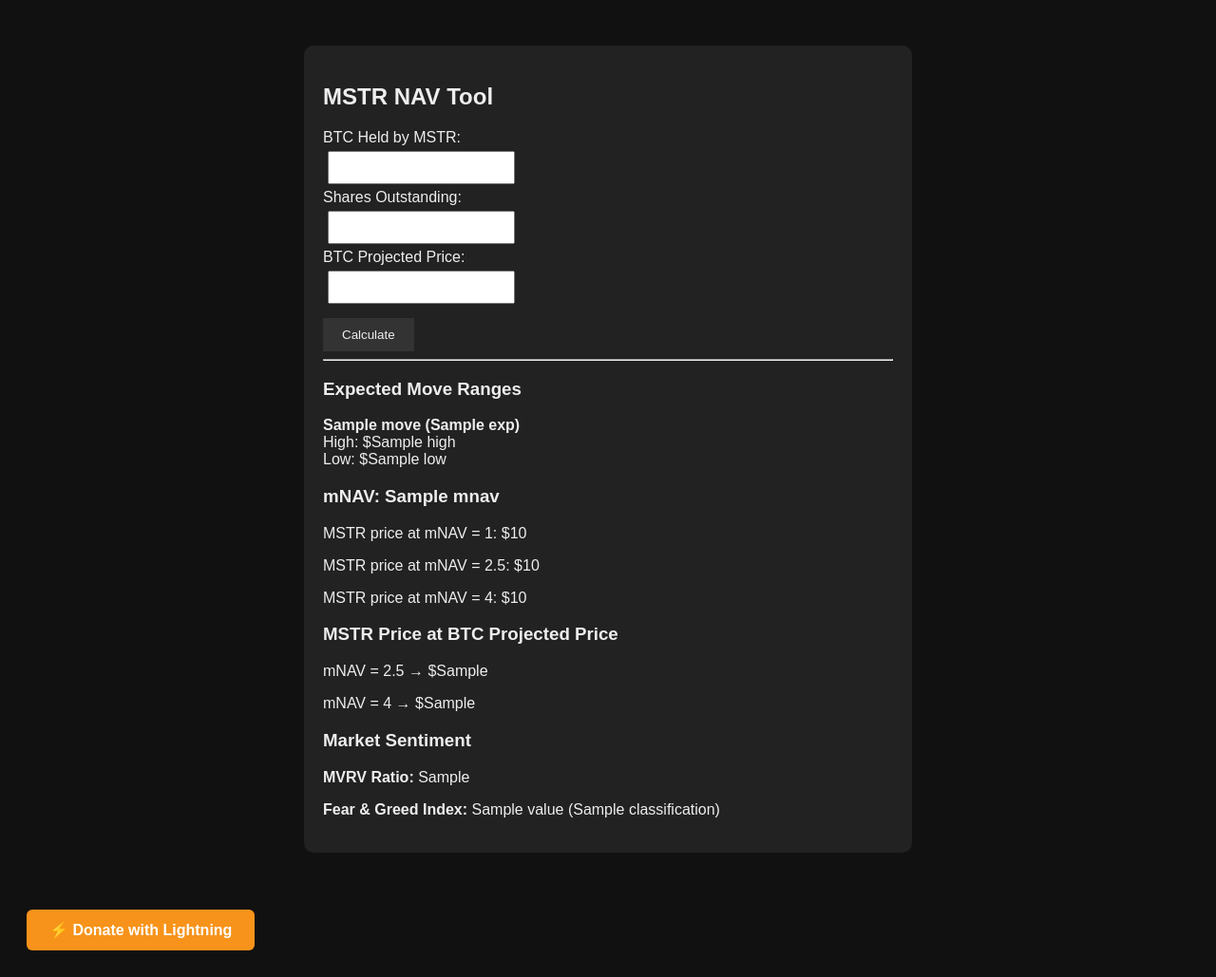
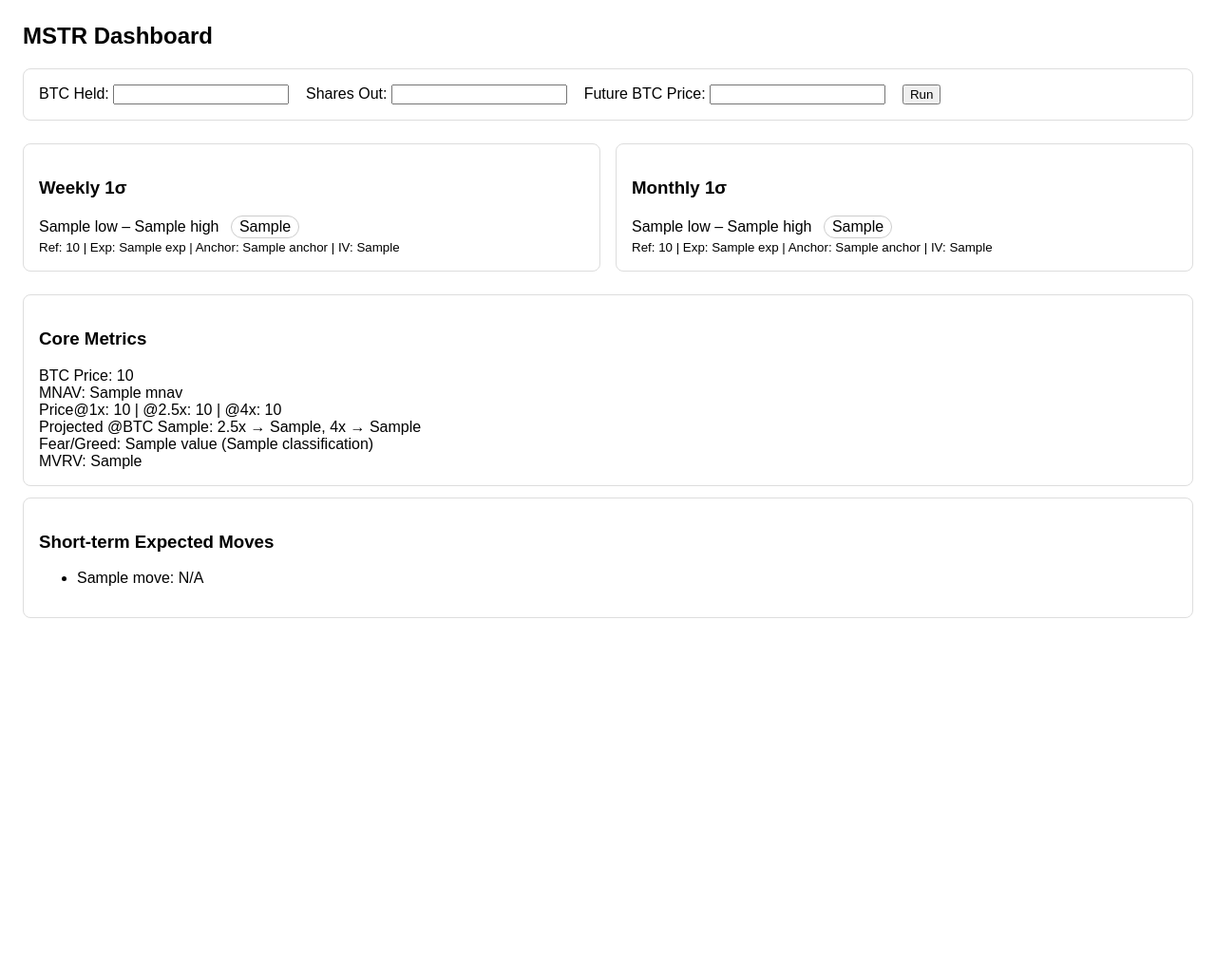
Before and after one commit to megbers84/mstr-range, a Flask app: template templates/index.html in a window 1280 px wide. Shown: the whole page at 95% size. After the commit the page ends 651 px from the top, so only its background shows below. Run offline with Flask 3, Linux system fonts and the light colour scheme; the template is opened without the code that fills it: most values are stand-ins (such as "Sample title", 1, 10 or a date in 2020).

Commit message:
Update index.html

```diff
--- a/templates/index.html
+++ b/templates/index.html
@@ -1,92 +1,95 @@
-<!DOCTYPE html>
-<html lang="en">
+<!doctype html>
+<html>
 <head>
-  <meta charset="UTF-8" />
-  <meta name="viewport" content="width=device-width, initial-scale=1.0" />
-  <title>MSTR NAV Tool</title>
+  <meta charset="utf-8">
+  <title>MSTR Monitor</title>
   <style>
-    body {
-      background-color: #111;
-      color: #eee;
-      font-family: Arial, sans-serif;
-      padding: 20px;
-    }
-    input {
-      padding: 8px;
-      margin: 5px;
-    }
-    button {
-      padding: 10px 20px;
-      margin-top: 10px;
-      background: #333;
-      color: #eee;
-      border: none;
-      cursor: pointer;
-    }
-    .box {
-      background: #222;
-      padding: 20px;
-      border-radius: 10px;
-      max-width: 600px;
-      margin: 20px auto;
-    }
+    body { font-family: Arial, sans-serif; margin: 24px; }
+    .card { border:1px solid #ddd; border-radius:8px; padding:16px; margin:12px 0; }
+    .row { display:flex; gap:16px; flex-wrap:wrap; }
+    .col { flex:1 1 280px; }
+    .pill { display:inline-block; padding:2px 8px; border-radius:999px; border:1px solid #ccc; margin-left:8px; }
   </style>
 </head>
 <body>
-  <div class="box">
-    <h2>MSTR NAV Tool</h2>
-    <form method="POST">
-      <div>
-        <label>BTC Held by MSTR:</label><br />
-        <input type="number" name="btc_held" value="{{ defaults.btc_held }}" />
+  <h2>MSTR Dashboard</h2>
+
+  <form method="POST" class="card">
+    <label>BTC Held:
+      <input type="number" name="btc_held" value="{{ defaults.btc_held }}" required>
+    </label>
+    &nbsp;&nbsp;
+    <label>Shares Out:
+      <input type="number" name="shares_out" value="{{ defaults.shares_out }}" required>
+    </label>
+    &nbsp;&nbsp;
+    <label>Future BTC Price:
+      <input type="number" name="btc_future" value="{{ defaults.btc_future }}" required>
+    </label>
+    &nbsp;&nbsp;
+    <button type="submit">Run</button>
+  </form>
+
+  {% if result %}
+    <div class="row">
+      <div class="col card">
+        <h3>Weekly 1σ</h3>
+        {% if result.weekly_range %}
+          <div>
+            {{ result.weekly_range.low }} – {{ result.weekly_range.high }}
+            <span class="pill">{{ result.weekly_signal }}</span>
+          </div>
+          <small>
+            Ref: {{ result.weekly_range.ref_price }} |
+            Exp: {{ result.weekly_range.exp }} |
+            Anchor: {{ result.weekly_range.anchor }} |
+            IV: {{ result.weekly_range.iv }}
+          </small>
+        {% else %}
+          <small>Not available.</small>
+        {% endif %}
       </div>
-      <div>
-        <label>Shares Outstanding:</label><br />
-        <input type="number" name="shares_out" value="{{ defaults.shares_out }}" />
+
+      <div class="col card">
+        <h3>Monthly 1σ</h3>
+        {% if result.monthly_range %}
+          <div>
+            {{ result.monthly_range.low }} – {{ result.monthly_range.high }}
+            <span class="pill">{{ result.monthly_signal }}</span>
+          </div>
+          <small>
+            Ref: {{ result.monthly_range.ref_price }} |
+            Exp: {{ result.monthly_range.exp }} |
+            Anchor: {{ result.monthly_range.anchor }} |
+            IV: {{ result.monthly_range.iv }}
+          </small>
+        {% else %}
+          <small>Not available.</small>
+        {% endif %}
       </div>
-      <div>
-        <label>BTC Projected Price:</label><br />
-        <input type="number" name="btc_future" value="{{ defaults.btc_future }}" />
-      </div>
-      <button type="submit">Calculate</button>
-    </form>
+    </div>
 
-    {% if result %}
-    <hr />
-    <h3>Expected Move Ranges</h3>
-    {% for label, data in result.moves.items() %}
-      {% if data %}
-        <p><b>{{ label }} ({{ data.exp }})</b><br />
-        High: ${{ data.high }}<br />
-        Low: ${{ data.low }}</p>
-      {% endif %}
-    {% endfor %}
+    <div class="card">
+      <h3>Core Metrics</h3>
+      <div>BTC Price: {{ result.btc_price }}</div>
+      <div>MNAV: {{ result.mnav }}</div>
+      <div>Price@1x: {{ result.price_at_1 }} | @2.5x: {{ result.price_at_25 }} | @4x: {{ result.price_at_4 }}</div>
+      <div>Projected @BTC {{ defaults.btc_future }}: 2.5x → {{ result.projected_25 }}, 4x → {{ result.projected_4 }}</div>
+      <div>Fear/Greed: {{ result.fear_greed.value }} ({{ result.fear_greed.classification }})</div>
+      <div>MVRV: {{ result.mvrv_z }}</div>
+    </div>
 
-    <h3>mNAV: {{ result.mnav }}</h3>
-    <p>MSTR price at mNAV = 1: ${{ result.price_at_1 }}</p>
-    <p>MSTR price at mNAV = 2.5: ${{ result.price_at_25 }}</p>
-    <p>MSTR price at mNAV = 4: ${{ result.price_at_4 }}</p>
-
-    <h3>MSTR Price at BTC Projected Price</h3>
-    <p>mNAV = 2.5 → ${{ result.projected_25 }}</p>
-    <p>mNAV = 4   → ${{ result.projected_4 }}</p>
-
-    <h3>Market Sentiment</h3>
-    <p><b>MVRV Ratio:</b> {{ result.mvrv_z }}</p>
-    <p><b>Fear & Greed Index:</b> {{ result.fear_greed.value }} ({{ result.fear_greed.classification }})</p>
-    {% endif %}
-  </div>
-
-  <a href="https://getalby.com/p/inclusivebalance877896" target="_blank" style="
-    display:inline-block;
-    padding:12px 24px;
-    background:#f7931a;
-    color:#fff;
-    font-weight:bold;
-    text-decoration:none;
-    border-radius:6px;
-    margin-top: 40px;">
-    ⚡ Donate with Lightning
-  </a>
+    <div class="card">
+      <h3>Short-term Expected Moves</h3>
+      <ul>
+        {% for k, v in result.moves.items() %}
+          <li>
+            {{ k }}:
+            {% if v %} {{ v.low }} – {{ v.high }} (exp {{ v.exp }}) {% else %} N/A {% endif %}
+          </li>
+        {% endfor %}
+      </ul>
+    </div>
+  {% endif %}
 </body>
 </html>
```
